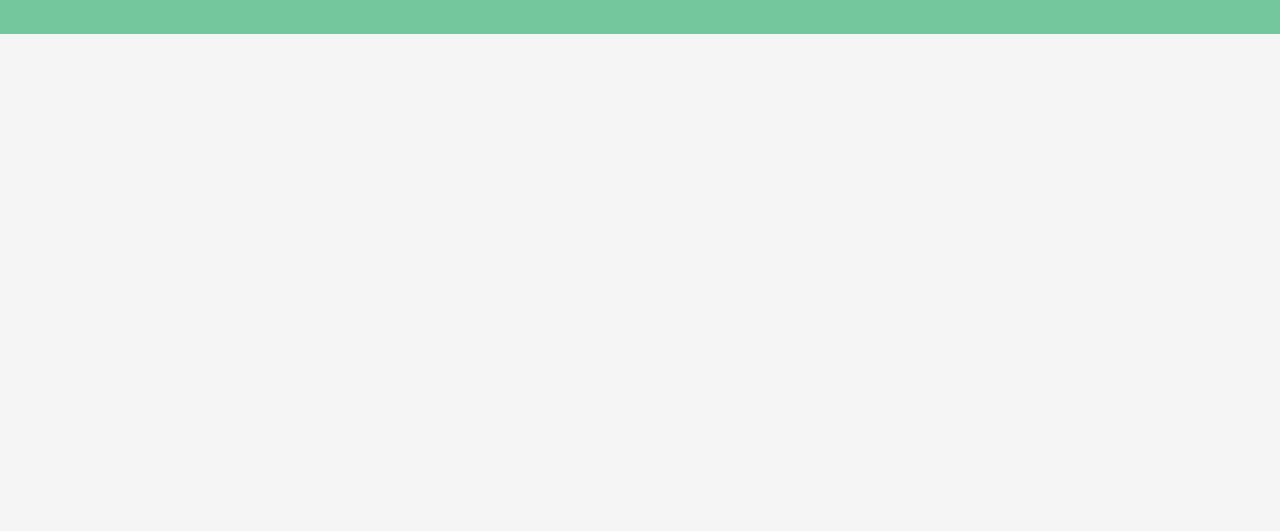
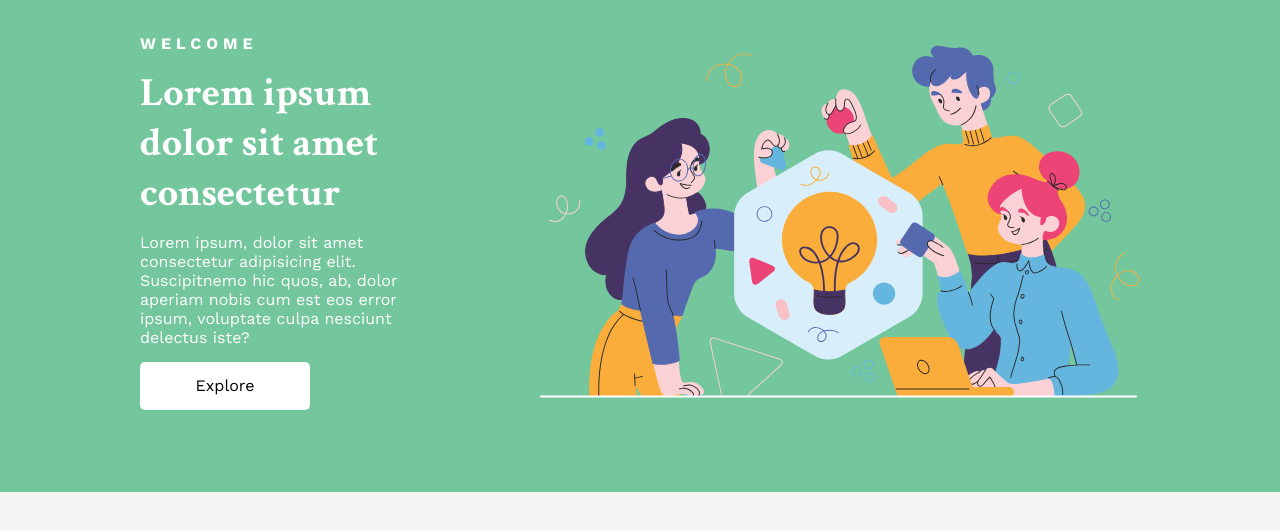
Before and after one commit to asnvc/17-start-project, a website: page index.html in a window 1280 px wide. Shown: the part 91-622 px from the top of the page. Drawn offline with nearby package versions, Linux system fonts and the light colour scheme.

Commit message:
hero section

```diff
--- a/css/base/base.css
+++ b/css/base/base.css
@@ -22,3 +22,7 @@ body{
     font-family: 'Work sans', sans-serif;
     background-color: var(--white-color);
 }
+
+a{
+    text-decoration: none;
+}
--- a/css/components/header.css
+++ b/css/components/header.css
@@ -26,7 +26,6 @@ nav{
 }
 
 nav > a{
-    text-decoration: none;
     color: #fff;
 }
 
--- /dev/null
+++ b/css/components/hero.css
@@ -0,0 +1,81 @@
+.hero{
+    background-color: var(--green-color);
+    padding: 0px 130px 82px 130px;
+}
+
+.hero-content{
+    display: flex;
+    justify-content: space-between;
+    gap: 120px;
+}
+
+.hero-left{
+    display: flex;
+    flex-direction: column;
+    justify-content: center;
+    gap: 15px;
+    color: #fff;
+}
+
+.hero-left > h1{
+    font-family: 'Crimson Text', serif;
+    font-size: 40px;
+    line-height: 125%;
+}
+
+.hero-left > p:nth-child(1){
+    font-weight: 700;
+    font-size: 16px;
+    text-transform: uppercase;
+    letter-spacing: 5px;
+}
+
+.hero-left > p:nth-child(2){
+    font-size: 15px;
+    line-height: 125%;
+}
+
+.explore-btn{
+    height: 48px;
+    width: 170px;
+    background-color: #fff;
+    color: black;
+    text-align: center;
+    line-height: 48px;
+    border-radius: 5px;
+}
+
+.explore-btn:hover{
+    background-color: #000;
+    color: #fff;
+    transition: all 0.3s;
+    box-shadow: rgba(100, 100, 111, 0.2) 0px 7px 29px 0px;
+}
+
+@media(max-width: 1300px){
+    .hero-content img {
+        width: 600px;
+    }
+    .hero-content {
+        gap: 100px;
+    }
+}
+
+@media(max-width: 1100px){
+    .hero-content img{
+        width: 500px;
+    }
+    .hero-content{
+        gap: 80px;
+    }
+}
+
+@media(max-width: 996px){
+    .hero-content img{
+        width: 100%;
+    }
+    .hero-content {
+        flex-direction: column-reverse;
+        gap: 30px;
+    }
+}
--- a/css/pages/home.css
+++ b/css/pages/home.css
@@ -2,3 +2,4 @@
 @import url('../base/layout.css');
 
 @import url(../components/header.css);
+@import url(../components/hero.css);
--- a/index.html
+++ b/index.html
@@ -5,11 +5,11 @@
     <meta charset="UTF-8">
     <meta http-equiv="X-UA-Compatible" content="IE=edge">
     <meta name="viewport" content="width=device-width, initial-scale=1.0">
-    <link rel="preconnect" href="https://fonts.googleapis.com" />
-    <link rel="preconnect" href="https://fonts.gstatic.com" crossorigin />
+    <link rel="preconnect" href="https://fonts.googleapis.com"/>
+    <link rel="preconnect" href="https://fonts.gstatic.com" crossorigin/>
     <link rel="stylesheet" href="https://fonts.googleapis.com/css2?family=Work+Sans:wght@100;200;300;400;500;600;700;800;900&display=swap"/>
-    <link rel="preconnect" href="https://fonts.googleapis.com" />
-    <link rel="preconnect" href="https://fonts.gstatic.com" crossorigin />
+    <link rel="preconnect" href="https://fonts.googleapis.com"/>
+    <link rel="preconnect" href="https://fonts.gstatic.com" crossorigin/>
     <link rel="stylesheet" href="https://fonts.googleapis.com/css2?family=Crimson+Text:wght@400;600;700&display=swap"/>
     <link rel="apple-touch-icon" sizes="180x180" href="./favicon/apple-touch-icon.png">
     <link rel="icon" type="image/png" sizes="32x32" href="./favicon/favicon-32x32.png">
@@ -27,7 +27,7 @@
         <div class="row">
             <div class="nav-bar">
                 <div class="logo">
-              <img src="./img/logo.svg" alt="logo" />
+                    <img src="./img/logo.svg" alt="logo"/>
                     <p>Start</p>
                 </div>
             <nav>
@@ -36,11 +36,24 @@
                 <a href="#">Services</a>
                 <a href="#">Contact</a>
             </nav>
-            <a class="burger-button" href="#"
-              ><img src="./img/burger-button.svg"
-            /></a>
+                <a class="burger-button" href="#"><img src="./img/burger-button.svg"/></a>
             </div>
         </div>
     </header>
+
+    <section class="container hero">
+        <div class="row">
+            <div class="hero-content">
+                <div class="hero-left">
+                    <p>Welcome</p>
+                    <h1>Lorem ipsum dolor sit amet consectetur</h1>
+                    <p>Lorem ipsum, dolor sit amet consectetur adipisicing elit. Suscipitnemo hic quos, ab, dolor aperiam nobis cum est eos error ipsum, voluptate culpa nesciunt delectus iste?</p>
+                    <a class="explore-btn" href="#">Explore</a>
+                </div>
+                <img src="./img/people.svg" alt="people" />
+            </div>
+        </div>
+    </section>
+
 </body>
 </html>
```
Lines whose indentation alone changed are shown as unchanged.
